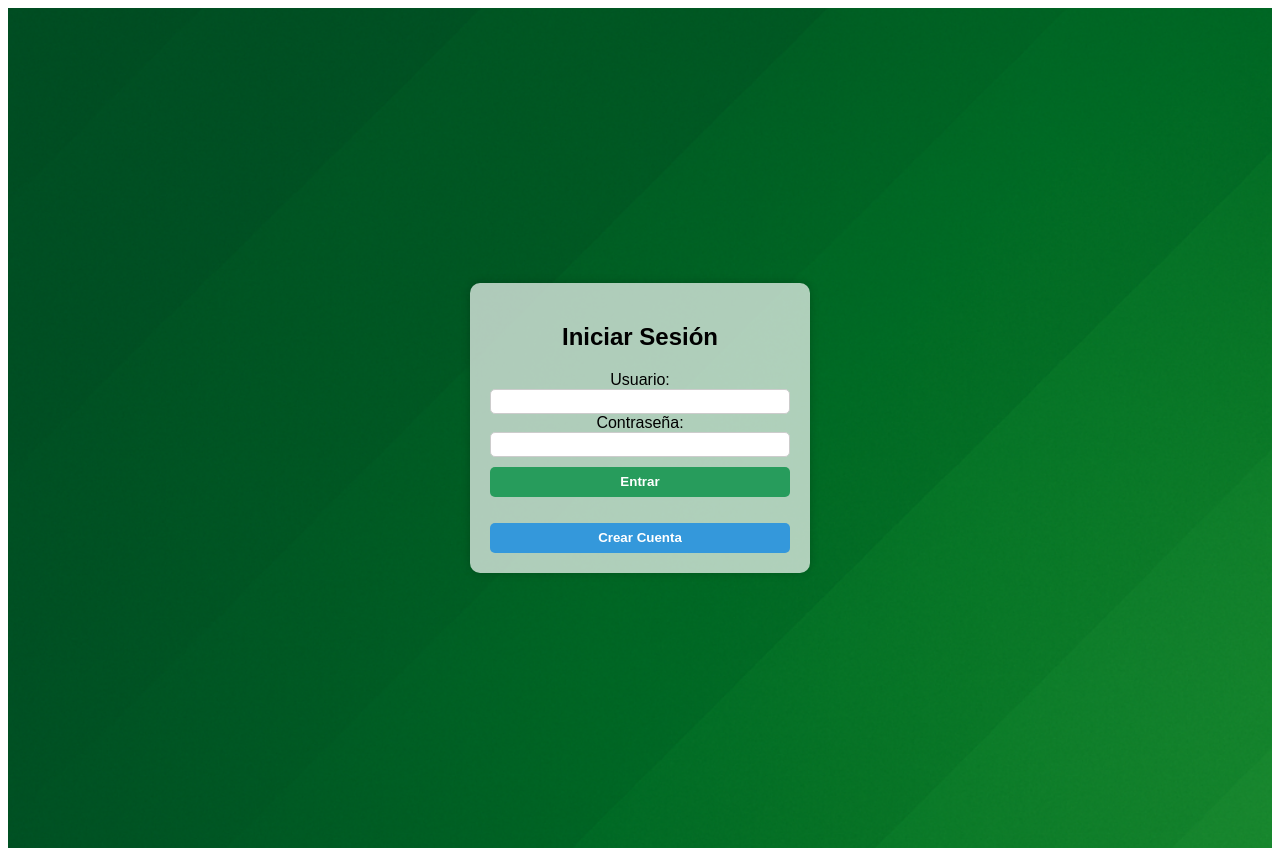
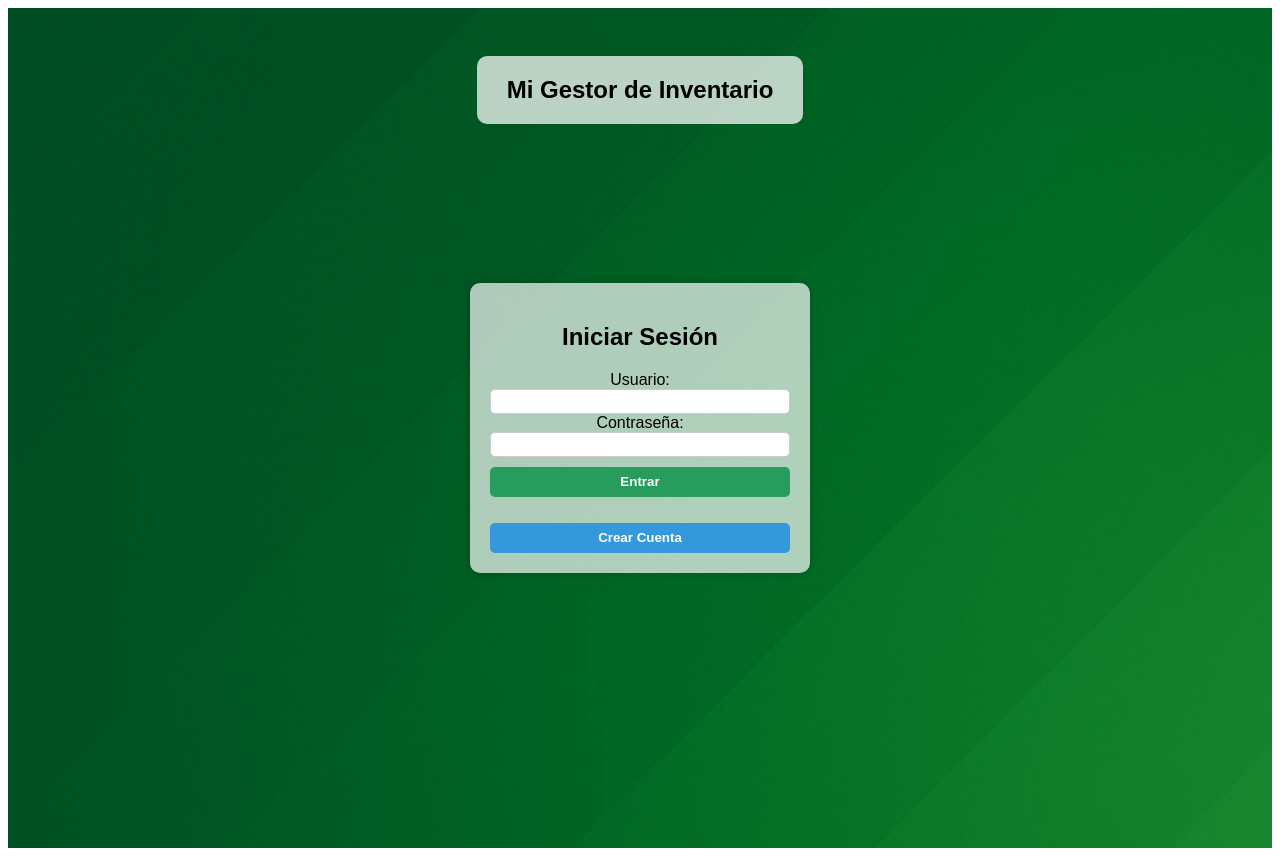
Before and after one commit to near791/Inventario.Proyecto, a React (Create React App) app in the folder client/: page / in a window 1280 px wide. Built offline with nearby package versions, Linux system fonts and the light colour scheme.

Commit message:
se agrega titulo al panel de incio

```diff
--- a/client/src/App.css
+++ b/client/src/App.css
@@ -10,6 +10,16 @@
   align-items: center;
   font-family: Arial, sans-serif;
   min-height: 100vh;
+}
+
+.App h1 {
+  position: absolute;
+  top: 40px;
+  background-color: #ffffffbb;
+  padding: 20px 30px;
+  border-radius: 10px;
+  margin-bottom: 10px;
+  font-size: 24px;
 }
 
 .contenedor {
--- a/client/src/Login.jsx
+++ b/client/src/Login.jsx
@@ -51,6 +51,7 @@ function Login() {
 
 return (
   <div className="App">
+      <h1>Mi Gestor de Inventario</h1>
     <div className="contenedor-login">
       <div className="login">
         <h2>Iniciar Sesión</h2>
```
